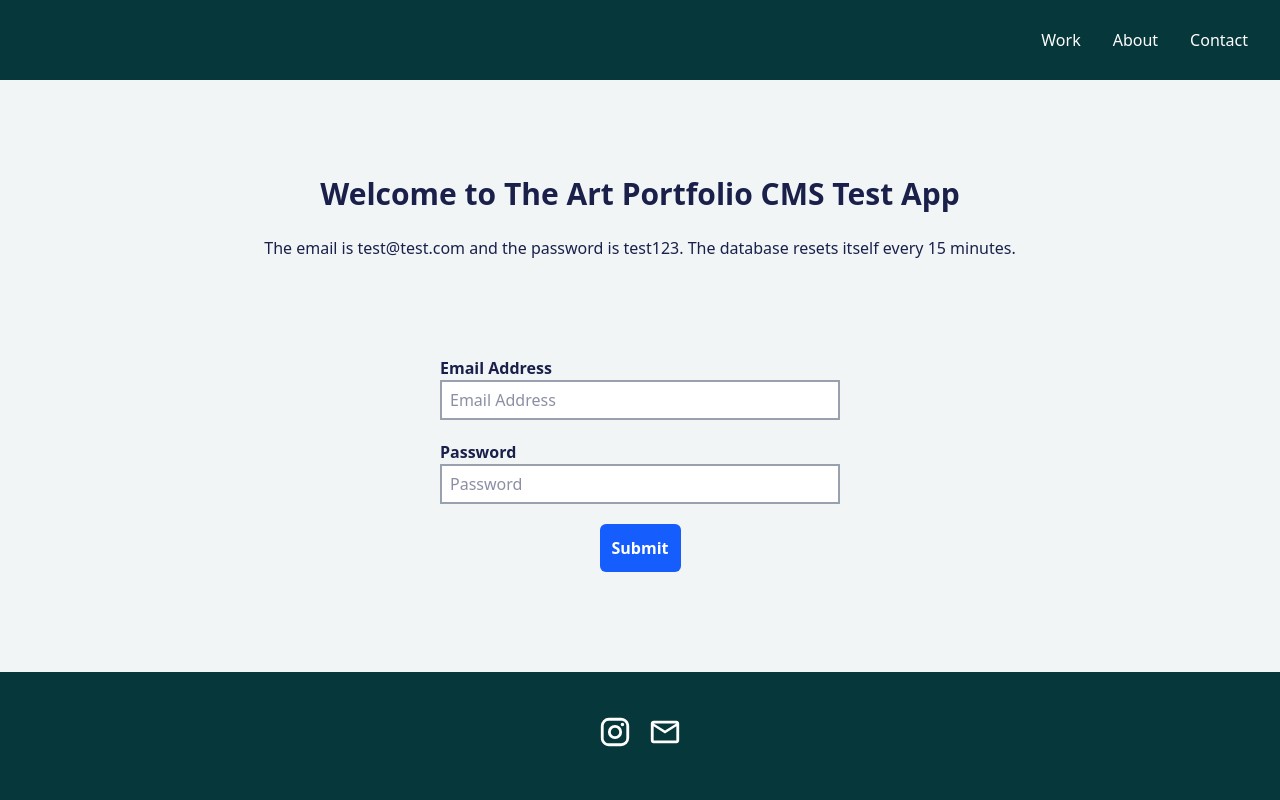
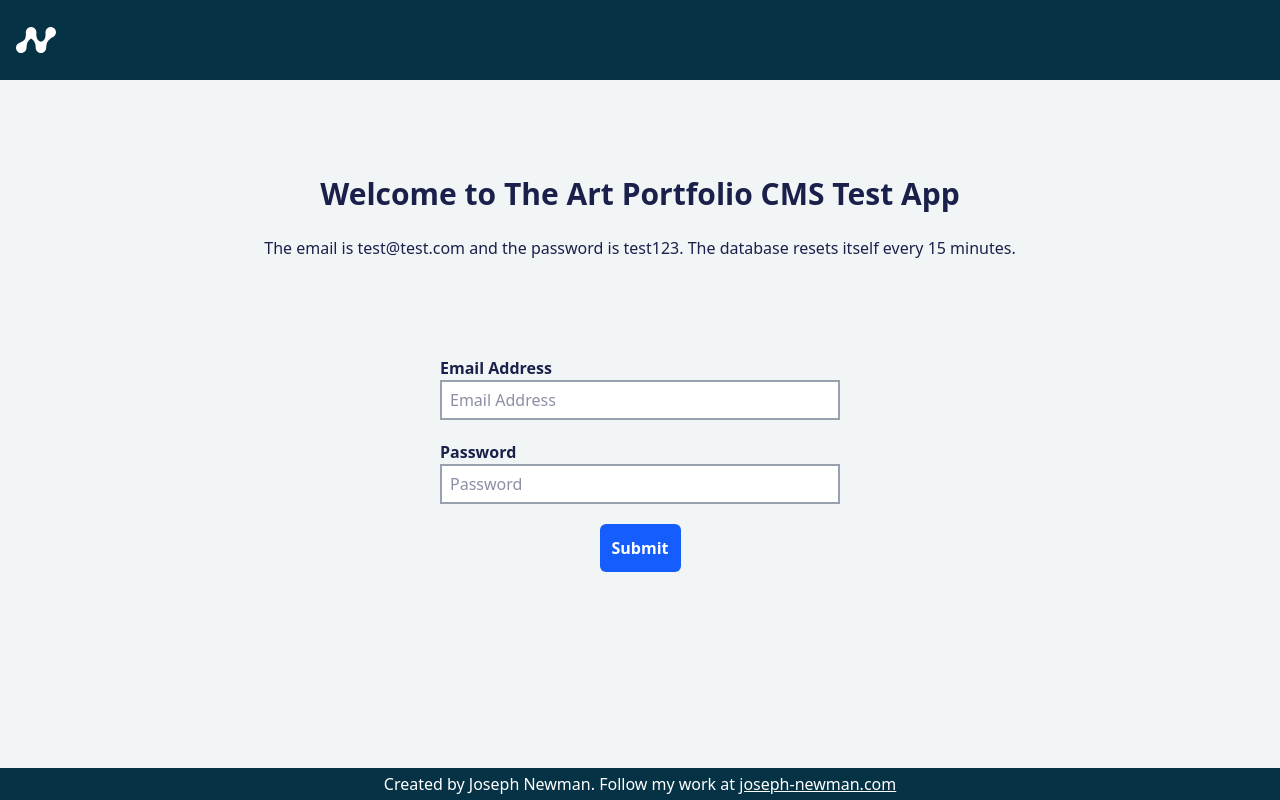
Before and after one commit to Joe-Newm/art-portfolio-creator, a React (Vite) app: page /login in a window 1280 px wide. Built offline with nearby package versions, Linux system fonts and the light colour scheme; no server answers; the database is empty; a web font is replaced by a local one.

Commit message:
fix typo app routes

```diff
--- a/src/components/AppRoutes.jsx
+++ b/src/components/AppRoutes.jsx
@@ -35,7 +35,7 @@ export default function AppRoutes() {
 
   return (
     <div className="flex flex-col min-h-screen">
-      {location.pathname == "/Dashboard" || location.pathname == "/Login" ? <DashboardNav/>:<Nav />}
+      {location.pathname == "/Dashboard" || location.pathname == "/login" ? <DashboardNav/>:<Nav />}
       <ScrollToTop />
       <main className="flex-grow">
         <Routes>
@@ -48,7 +48,7 @@ export default function AppRoutes() {
           <Route path="*" element={<NotFound />} />
         </Routes>
       </main>
-      {location.pathname == "/Dashboard" || location.pathname == "/Login" ? <DashboardFooter/>:<Footer />}
+      {location.pathname == "/Dashboard" || location.pathname == "/login" ? <DashboardFooter/>:<Footer />}
     </div>
   );
 }
```
